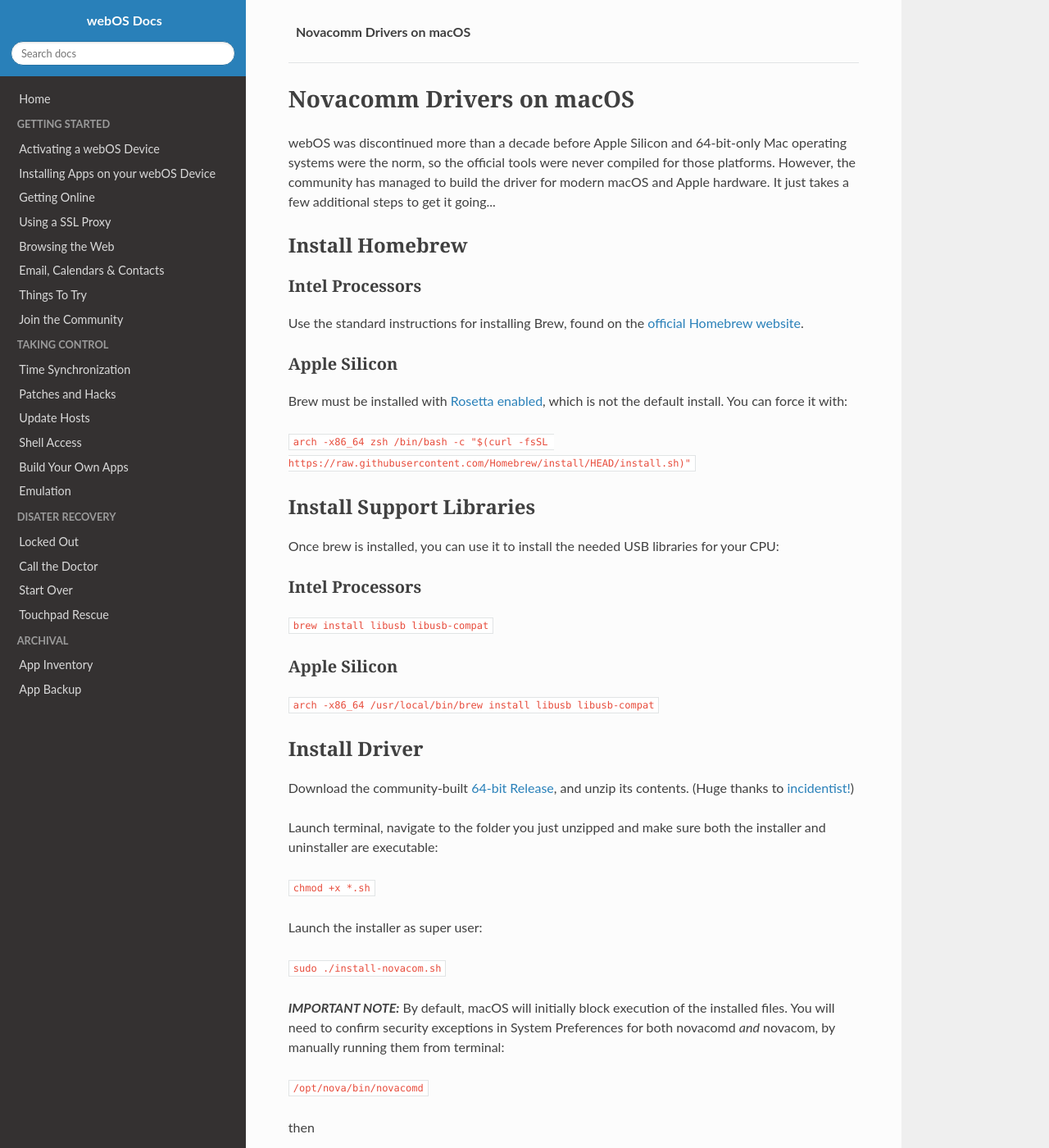
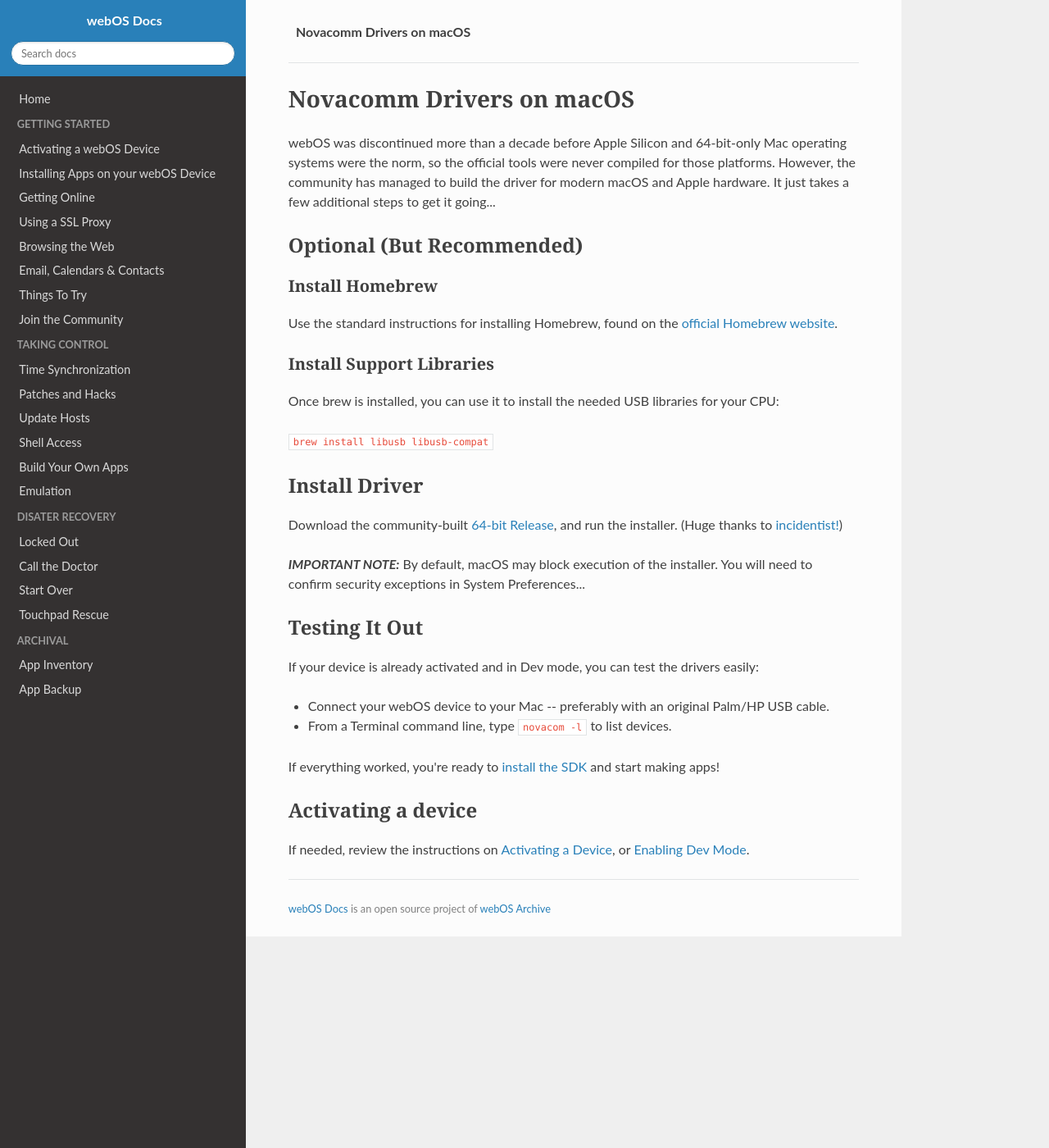
Before and after one commit to webOSArchive/webos-docs, an MkDocs documentation site: the page built from docs/macos-install.md, in a window 1280 px wide and 1400 px high. Shown: the whole window at 82% size. Built offline with MkDocs 1.6.1, drawn with Linux system fonts in a browser that asks for light colours; nearby versions of some CDN libraries; some web fonts are replaced; library files that are not in the unit come from our copies; some of the changed text lies outside the part shown.

Commit message:
update docs

```diff
--- a/docs/macos-install.md
+++ b/docs/macos-install.md
@@ -2,52 +2,24 @@
 
 webOS was discontinued more than a decade before Apple Silicon and 64-bit-only Mac operating systems were the norm, so the official tools were never compiled for those platforms. However, the community has managed to build the driver for modern macOS and Apple hardware. It just takes a few additional steps to get it going...
 
-## Install Homebrew
+## Optional (But Recommended)
 
-### Intel Processors
+### Install Homebrew
 
-Use the standard instructions for installing Brew, found on the <a href="https://brew.sh/" target="_blank">official Homebrew website</a>.
+Use the standard instructions for installing Homebrew, found on the <a href="https://brew.sh/" target="_blank">official Homebrew website</a>.
 
-### Apple Silicon
-
-Brew must be installed with <a href="https://gist.github.com/progrium/b286cd8c82ce0825b2eb3b0b3a0720a0#homebrew" target="_blank">Rosetta enabled</a>, which is not the default install. You can force it with:
-
-`arch -x86_64 zsh /bin/bash -c "$(curl -fsSL https://raw.githubusercontent.com/Homebrew/install/HEAD/install.sh)"`
-
-## Install Support Libraries
+### Install Support Libraries
 
 Once brew is installed, you can use it to install the needed USB libraries for your CPU:
 
-### Intel Processors
-
 `brew install libusb libusb-compat`
-
-### Apple Silicon
-
-`arch -x86_64 /usr/local/bin/brew install libusb libusb-compat`
 
 ## Install Driver
 
-Download the community-built <a href="https://www.webosarchive.org/activation/drivers/novacom-macos-64bit.zip" target="_blank">64-bit Release</a>, and unzip its contents.
+Download the community-built <a href="https://www.webosarchive.org/activation/drivers/novacom-macos-64/" target="_blank">64-bit Release</a>, and run the installer.
 (Huge thanks to <a href="https://github.com/incidentist" target="_blank">incidentist!</a>)
 
-Launch terminal, navigate to the folder you just unzipped and make sure both the installer and uninstaller are executable:
-
-`chmod +x *.sh`
-
-Launch the installer as super user:
-
-`sudo ./install-novacom.sh`
-
-**_IMPORTANT NOTE:_** By default, macOS will initially block execution of the installed files. You will need to confirm security exceptions in System Preferences for both novacomd *and* novacom, by manually running them from terminal:
-
-`/opt/nova/bin/novacomd`
-
-then
-
-`/opt/nova/bin/novacom`
-
-The former will try to start automatically, the latter, when you try to test novacom...
+**_IMPORTANT NOTE:_** By default, macOS may block execution of the installer. You will need to confirm security exceptions in System Preferences...
 
 ## Testing It Out
 
```
Also changed, not shown: docs/thingstotry.md (+1 -1 lines).
